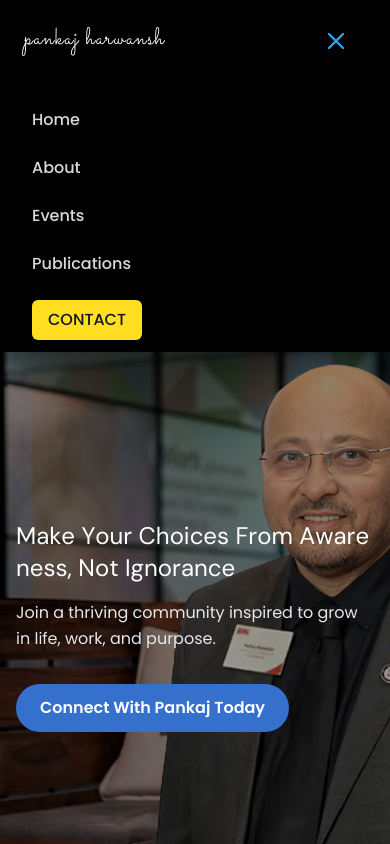
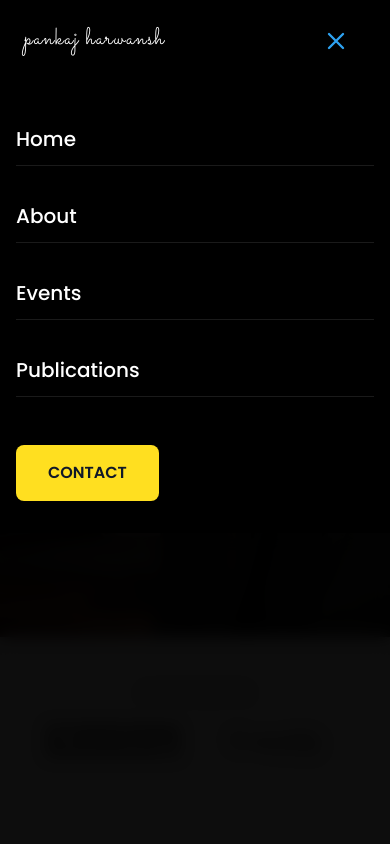
Before and after one commit to AneeVerse/bni-pankaj, a Next.js app: page / in a window 390 px wide. Both pictures are taken after a click on the button 336 px from the left and 40 px from the top of the page. Shown: the top 844 px of the page. Built offline with nearby package versions, Linux system fonts and the light colour scheme.

Commit message:
Refactor Navbar component to improve mobile menu functionality and enhance visual consistency; update styles for navigation links and buttons, ensuring a better user experience across devices.

```diff
--- a/src/components/Hero.tsx
+++ b/src/components/Hero.tsx
@@ -62,7 +62,7 @@ const Hero = () => {
           <div className="text-white space-y-4 sm:space-y-6">
             <div className="space-y-2">
               <h1 className="max-w-[700px] text-3xl sm:text-5xl md:text-6xl lg:text-8xl font-bold leading-tight">
-                <span className="text-2xl sm:text-3xl md:text-5xl lg:text-[49px] font-normal block mb-2">
+                <span className="text-[27px] sm:text-3xl md:text-5xl lg:text-[49px] font-normal block mb-2">
                   {headlineLines.map((line, lineIdx) => (
                     <span key={lineIdx} className="block">
                       {line.split('').map((char, charIdx) => (
--- a/src/components/Navbar.tsx
+++ b/src/components/Navbar.tsx
@@ -11,6 +11,7 @@ const Navbar = () => {
   };
 
   return (
+    <>
       <nav
         className="sticky top-0 z-50 bg-black text-white px-4 sm:px-6 shadow-lg"
         style={{ fontFamily: 'var(--font-poppins)' }}
@@ -54,7 +55,7 @@ const Navbar = () => {
             {/* Mobile Menu Button */}
             <div className="md:hidden mr-6 sm:ml-8">
               <button
-              className="text-white hover:text-white/80"
+                className="text-white hover:text-white/80 transition-colors"
                 onClick={toggleMobileMenu}
                 aria-label="Toggle mobile menu"
               >
@@ -69,50 +70,94 @@ const Navbar = () => {
             </div>
           </div>
         </div>
+      </nav>
 
-      {/* Mobile Menu */}
-      {isMobileMenuOpen && (
-        <div className="md:hidden">
-          <div className="px-4 py-3 space-y-2 bg-black/95">
+      {/* Full Screen Mobile Menu Overlay */}
+      <div
+        className={`fixed inset-0 z-40 md:hidden transition-all duration-500 ease-in-out ${
+          isMobileMenuOpen
+            ? 'opacity-100 pointer-events-auto'
+            : 'opacity-0 pointer-events-none'
+        }`}
+        onClick={() => setIsMobileMenuOpen(false)}
+      >
+        {/* Background Overlay */}
+        <div className="absolute inset-0 bg-black/95 backdrop-blur-sm"></div>
+
+        {/* Menu Content */}
+        <div
+          className={`absolute top-0 left-0 right-0 bg-black transition-all duration-500 ease-in-out ${
+            isMobileMenuOpen
+              ? 'translate-y-0'
+              : '-translate-y-full'
+          }`}
+        >
+          {/* Header with Close Button */}
+          <div className="flex items-center justify-between px-4 py-6 border-b border-white/10">
             <Link
               href="/"
-              className="block text-white/85 hover:text-white transition-colors font-medium py-2"
+              className="text-white text-2xl font-normal tracking-wider sacramento-regular"
+              style={{ letterSpacing: '0.05em' }}
+              onClick={() => setIsMobileMenuOpen(false)}
+            >
+              pankaj harwansh
+            </Link>
+            <button
+              className="text-white hover:text-white/80 transition-colors"
+              onClick={() => setIsMobileMenuOpen(false)}
+              aria-label="Close mobile menu"
+            >
+              <svg className="w-7 h-7" fill="none" stroke="#2ea3f2" viewBox="0 0 24 24">
+                <path strokeLinecap="round" strokeLinejoin="round" strokeWidth={2} d="M6 18L18 6M6 6l12 12" />
+              </svg>
+            </button>
+          </div>
+
+          {/* Menu Items */}
+          <div className="px-4 py-8 space-y-6">
+            <Link
+              href="/"
+              className="block text-white text-xl font-medium py-3 hover:text-yellow-300 transition-colors border-b border-white/10"
               onClick={() => setIsMobileMenuOpen(false)}
             >
               Home
             </Link>
             <Link
               href="/about"
-              className="block text-white/85 hover:text-white transition-colors font-medium py-2"
+              className="block text-white text-xl font-medium py-3 hover:text-yellow-300 transition-colors border-b border-white/10"
               onClick={() => setIsMobileMenuOpen(false)}
             >
               About
             </Link>
             <Link
               href="/events"
-              className="block text-white/85 hover:text-white transition-colors font-medium py-2"
+              className="block text-white text-xl font-medium py-3 hover:text-yellow-300 transition-colors border-b border-white/10"
               onClick={() => setIsMobileMenuOpen(false)}
             >
               Events
             </Link>
             <Link
               href="/publications"
-              className="block text-white/85 hover:text-white transition-colors font-medium py-2"
+              className="block text-white text-xl font-medium py-3 hover:text-yellow-300 transition-colors border-b border-white/10"
               onClick={() => setIsMobileMenuOpen(false)}
             >
               Publications
             </Link>
+
+            {/* Contact Button */}
+            <div className="pt-6">
               <Link
                 href="/contact"
-              className="inline-block bg-yellow-300 text-gray-900 font-medium mt-2 py-2 px-4 rounded-md hover:bg-yellow-400 transition-colors"
+                className="inline-block bg-yellow-300 text-gray-900 font-semibold py-4 px-8 rounded-lg hover:bg-yellow-400 transition-all duration-300 transform hover:scale-105"
                 onClick={() => setIsMobileMenuOpen(false)}
               >
                 CONTACT
               </Link>
             </div>
           </div>
-      )}
-    </nav>
+        </div>
+      </div>
+    </>
   );
 };
 
```
Lines whose indentation alone changed are shown as unchanged.
